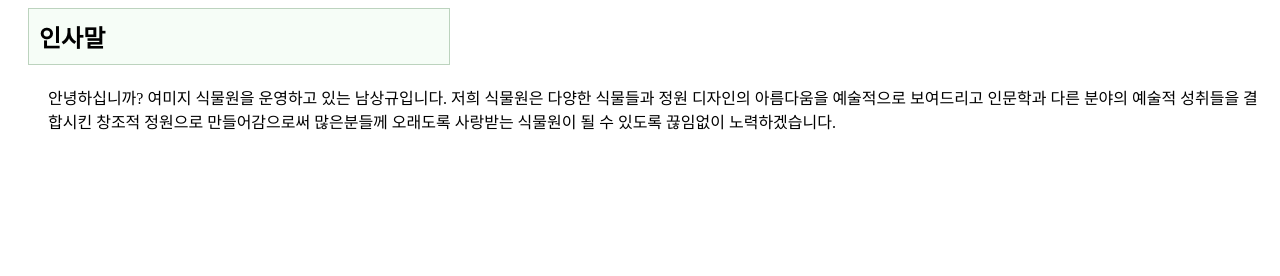
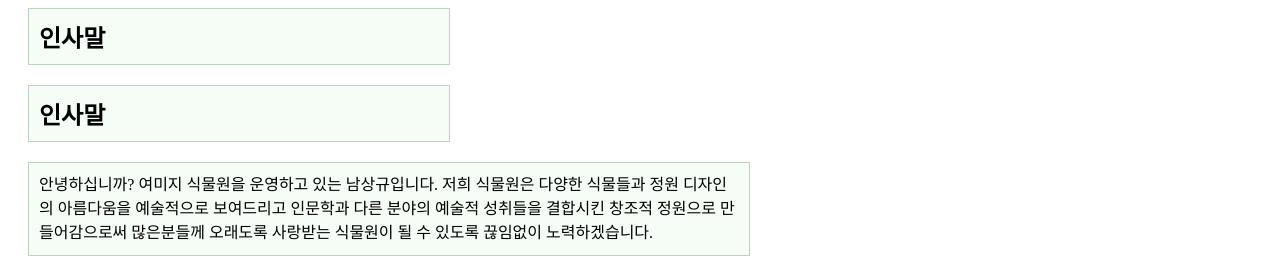
Before and after one commit to hyeonwoojung/hyeonwoojung.github.io, a plain HTML site: page 199-1.html in a window 1280 px wide. Shown: the part 653-929 px from the top of the page. Before the commit the page ends 802 px from the top, so only its background shows below. Drawn offline with Linux system fonts and the light colour scheme.

Commit message:
Update 199-1.html

```diff
--- a/199-1.html
+++ b/199-1.html
@@ -54,9 +54,8 @@
 	<h1 id="visit_info">+ 여미지 소개</h1>
 
 	<h2 id="fee">인사말</h2>
-	<ul>
-		<li>안녕하십니까? 여미지 식물원을 운영하고 있는 남상규입니다. 저희 식물원은 다양한 식물들과 정원 디자인의 아름다움을 예술적으로 보여드리고 인문학과 다른 분야의 예술적 성취들을 결합시킨 창조적 정원으로 만들어감으로써 많은분들께 오래도록 사랑받는 식물원이 될 수 있도록 끊임없이 노력하겠습니다.</li>
-	</ul>
+	<h2 id="fee">인사말</h2>
+	<p id="comment">안녕하십니까? 여미지 식물원을 운영하고 있는 남상규입니다. 저희 식물원은 다양한 식물들과 정원 디자인의 아름다움을 예술적으로 보여드리고 인문학과 다른 분야의 예술적 성취들을 결합시킨 창조적 정원으로 만들어감으로써 많은분들께 오래도록 사랑받는 식물원이 될 수 있도록 끊임없이 노력하겠습니다.</p>
 
 
 </body>
```
